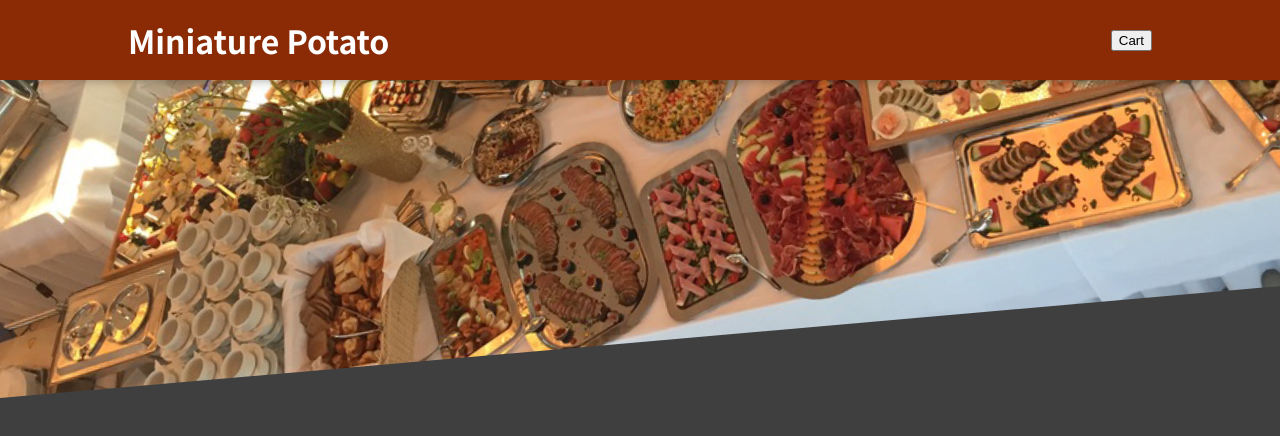
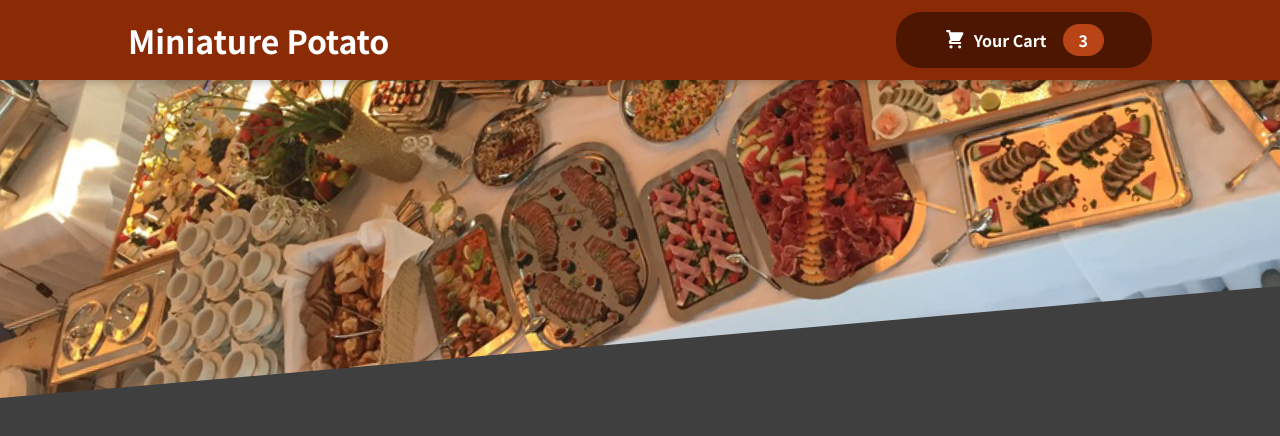
Before and after one commit to dpthegrey/miniature-potato, a React (Create React App) app: page / in a window 1280 px wide. Shown: the top 436 px of the page. Built offline with nearby package versions, Linux system fonts and the light colour scheme.

Commit message:
Adding the "Cart" Button Component

```diff
--- /dev/null
+++ b/src/components/Cart/CartIcon.js
@@ -0,0 +1,13 @@
+const CartIcon = () => {
+  return (
+    <svg
+      xmlns="http://www.w3.org/2000/svg"
+      viewBox="0 0 20 20"
+      fill="currentColor"
+    >
+      <path d="M3 1a1 1 0 000 2h1.22l.305 1.222a.997.997 0 00.01.042l1.358 5.43-.893.892C3.74 11.846 4.632 14 6.414 14H15a1 1 0 000-2H6.414l1-1H14a1 1 0 00.894-.553l3-6A1 1 0 0017 3H6.28l-.31-1.243A1 1 0 005 1H3zM16 16.5a1.5 1.5 0 11-3 0 1.5 1.5 0 013 0zM6.5 18a1.5 1.5 0 100-3 1.5 1.5 0 000 3z" />
+    </svg>
+  );
+};
+
+export default CartIcon;
--- a/src/components/Layout/Header.js
+++ b/src/components/Layout/Header.js
@@ -1,5 +1,6 @@
 import React, { Fragment } from "react";
 
+import HeaderCartButton from "./HeaderCartButton";
 import mealsImage from "../../assets/meals.jpg";
 import classes from "./Header.module.css";
 
@@ -8,7 +9,7 @@
     <Fragment>
       <header className={classes.header}>
         <h1>Miniature Potato</h1>
-        <button>Cart</button>
+        <HeaderCartButton />
       </header>
       <div className={classes["main-image"]}>
         <img src={mealsImage} alt="A table full of delicious food!" />
--- /dev/null
+++ b/src/components/Layout/HeaderCartButton.js
@@ -0,0 +1,16 @@
+import CartIcon from "../Cart/CartIcon";
+import classes from "./HeaderCartButton.module.css";
+
+const HeaderCartButton = (props) => {
+  return (
+    <button className={classes.button}>
+      <span className={classes.icon}>
+        <CartIcon />
+      </span>
+      <span>Your Cart</span>
+      <span className={classes.badge}>3</span>
+    </button>
+  );
+};
+
+export default HeaderCartButton;
--- /dev/null
+++ b/src/components/Layout/HeaderCartButton.module.css
@@ -0,0 +1,59 @@
+.button {
+  cursor: pointer;
+  font: inherit;
+  border: none;
+  background-color: #4d1601;
+  color: white;
+  padding: 0.75rem 3rem;
+  display: flex;
+  justify-content: space-around;
+  align-items: center;
+  border-radius: 25px;
+  font-weight: bold;
+}
+
+.button:hover,
+.button:active {
+  background-color: #2c0d00;
+}
+
+.icon {
+  width: 1.35rem;
+  height: 1.35rem;
+  margin-right: 0.5rem;
+}
+
+.badge {
+  background-color: #b94517;
+  padding: 0.25rem 1rem;
+  border-radius: 25px;
+  margin-left: 1rem;
+  font-weight: bold;
+}
+
+.button:hover .badge,
+.button:active .badge {
+  background-color: #92320c;
+}
+
+.bump {
+  animation: bump 300ms ease-out;
+}
+
+@keyframes bump {
+  0% {
+    transform: scale(1);
+  }
+  10% {
+    transform: scale(0.9);
+  }
+  30% {
+    transform: scale(1.1);
+  }
+  50% {
+    transform: scale(1.15);
+  }
+  100% {
+    transform: scale(1);
+  }
+}
```
